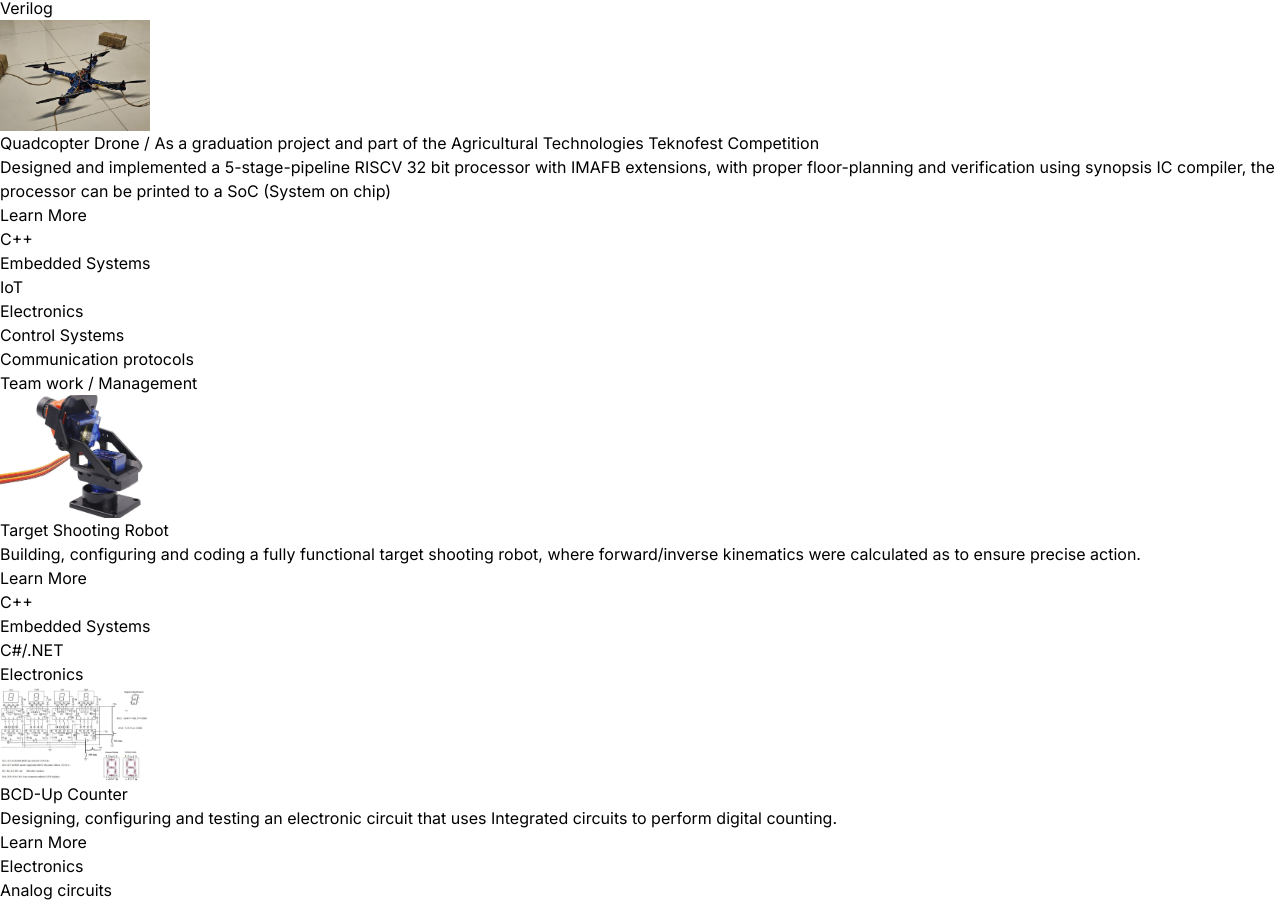
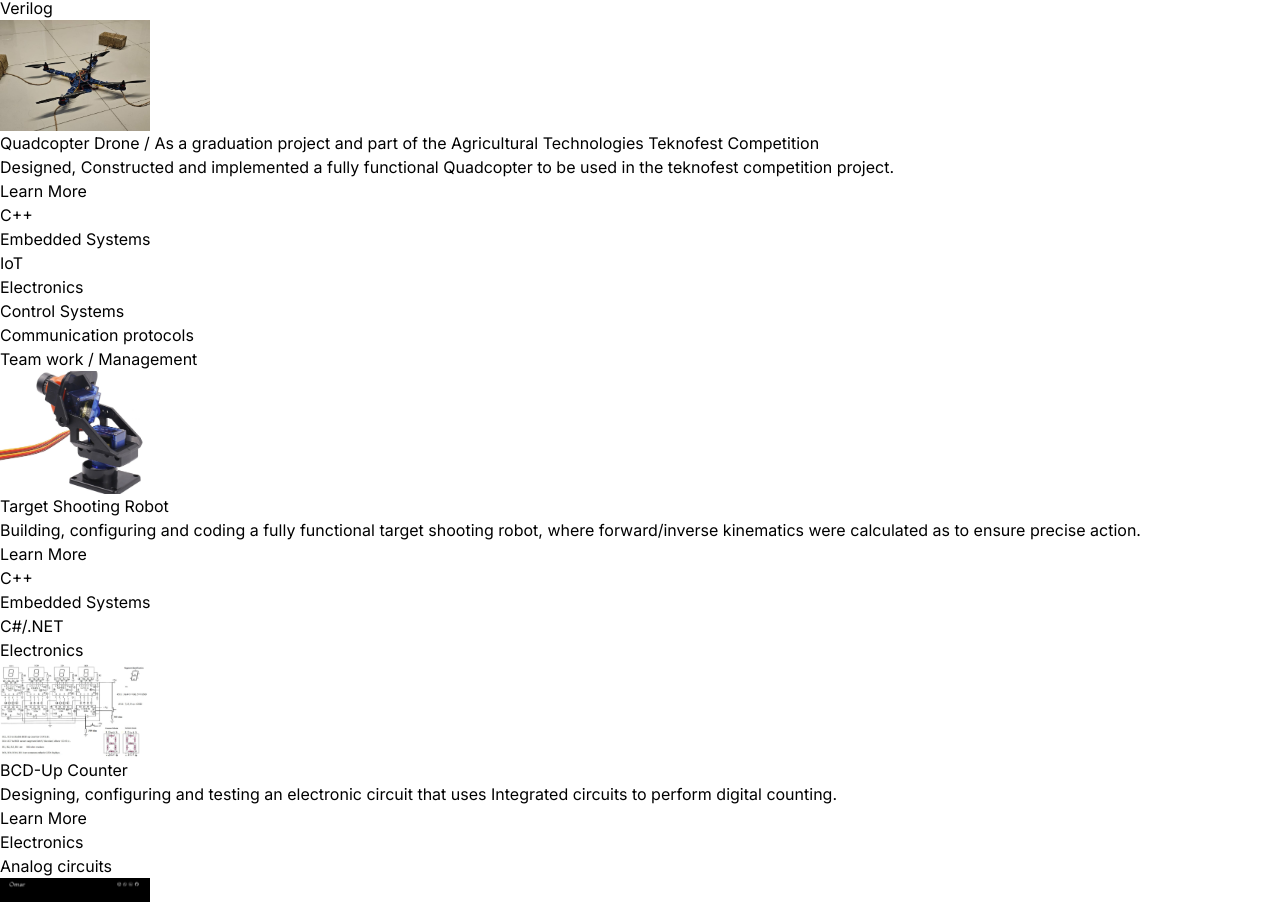
Before and after one commit to OmarAlsrouji/portfolio-react, a React (Vite) app: page / in a window 1280 px wide. Shown: the part 3576-4478 px from the top of the page. Built offline with nearby package versions, Linux system fonts and the light colour scheme.

Commit message:
adjusted linkes

```diff
--- a/src/Components/Projects.jsx
+++ b/src/Components/Projects.jsx
@@ -38,10 +38,10 @@ const Projects = () => {
             </div>
             <div className="w-full max-w-xl lg:w-3/4 ">
                 <h6 className='mb-2 font-semibold'>Quadcopter Drone / As a graduation project and part of the Agricultural Technologies Teknofest Competition</h6>
-                <p className='mb-4 text-neutral-400'>Designed and implemented a 5-stage-pipeline RISCV 32 bit processor with IMAFB extensions, with proper floor-planning and verification using synopsis IC compiler, the processor can be printed to a SoC (System on chip)</p>
+                <p className='mb-4 text-neutral-400'>Designed, Constructed and implemented a fully functional Quadcopter to be used in the teknofest competition project.</p>
 
                  <div className='flex flex-row flex-wrap'>
-                    <div className="mb-2"><motion.span whileInView={{opacity:1,x:0}} initial={{opacity:0,x:100}} transition={{duration:0.7}} className='mr-2  mt-4 rounded bg-neutral-900 px-2 py-1 '><a href='https://cdn.t3kys.com/media/upload/user_form_upload/2024/6/25/JTQGCqSdTuK93nvNc4u7bRDMQPDlHwgL.pdf'><span className=' rounded bg-neutral-900 text-sm font-medium text-white-800'>Learn More</span></a>   </motion.span></div>
+                    <div className="mb-2"><motion.span whileInView={{opacity:1,x:0}} initial={{opacity:0,x:100}} transition={{duration:0.7}} className='mr-2  mt-4 rounded bg-neutral-900 px-2 py-1 '><a href='https://docs.google.com/document/d/1nJgdtxFOB9cv3t4lVmelFLnW0vIQnnx7FjmCjfpWjro/edit?usp=sharing'><span className=' rounded bg-neutral-900 text-sm font-medium text-white-800'>Learn More</span></a>   </motion.span></div>
                     <div className="mb-2"><motion.span whileInView={{opacity:1,x:0}} initial={{opacity:0,x:100}} transition={{duration:0.7}} className='mr-2  mt-4 rounded bg-neutral-900 px-2 py-1 font-medium text-purple-800'>C++</motion.span></div>
                     <div className="mb-2"><motion.span whileInView={{opacity:1,x:0}} initial={{opacity:0,x:100}} transition={{duration:0.9}} className='mr-2  mt-4 rounded bg-neutral-900 px-2 py-1 font-medium text-purple-800'>Embedded Systems</motion.span></div>
                     <div className="mb-2"><motion.span whileInView={{opacity:1,x:0}} initial={{opacity:0,x:100}} transition={{duration:1.1}} className='mr-2  mt-4 rounded bg-neutral-900 px-2 py-1 font-medium text-purple-800'>IoT</motion.span></div>
```
